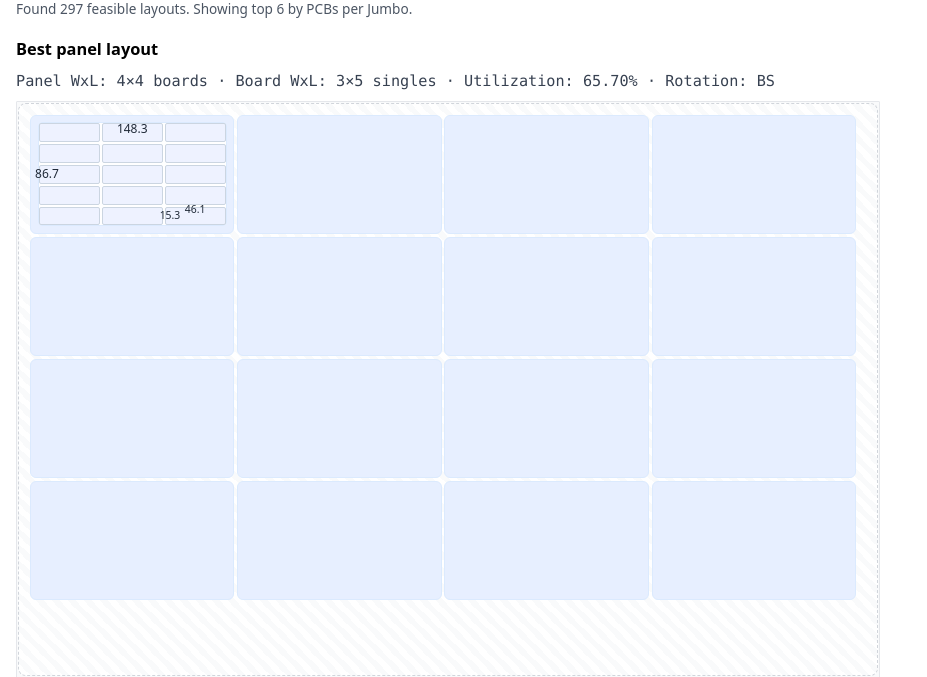
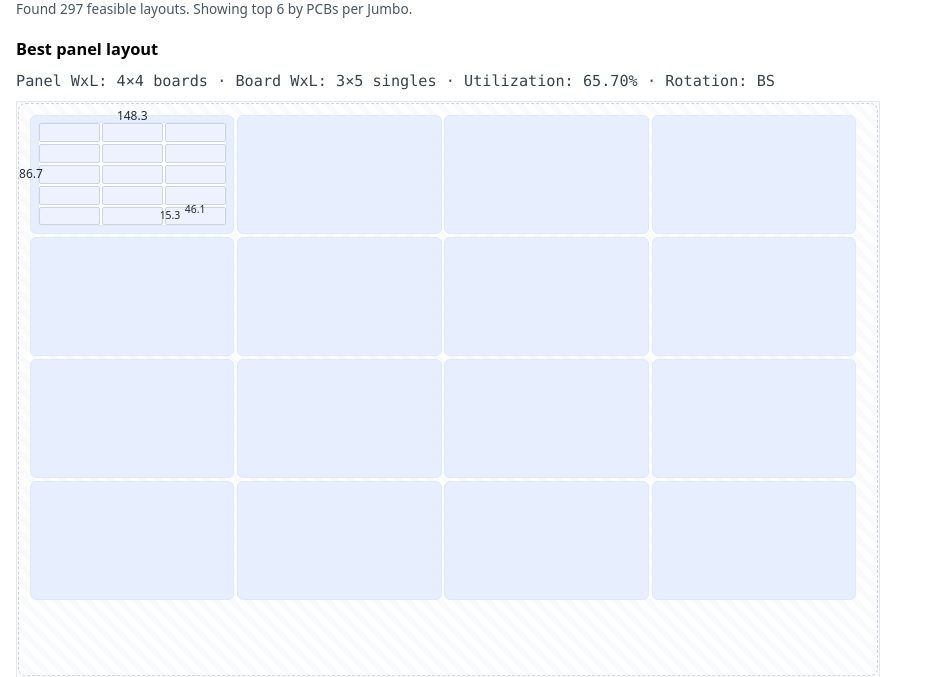
Before and after one commit to s006112/kn, a Flask app: page / in a window 1280 px wide. Shown: the part 820-1497 px from the top of the page, without its empty margins (0-927 px from the left). Run offline with Flask 3, Linux system fonts and the light colour scheme.

Commit message:
edge sit on border

```diff
--- a/quote/static/quote.css
+++ b/quote/static/quote.css
@@ -167,7 +167,7 @@ form section .grid {
   border-radius: 8px;
   background: linear-gradient(45deg, #f9fafb 25%, #ffffff 25%, #ffffff 50%, #f9fafb 50%, #f9fafb 75%, #ffffff 75%, #ffffff 100%);
   background-size: 16px 16px;
-  overflow: hidden;
+  overflow: visible;
 }
 
 .panel-visual-board {
@@ -183,7 +183,7 @@ form section .grid {
   font-size: 0.85rem;
   min-width: 24px;
   min-height: 24px;
-  overflow: hidden;
+  overflow: visible;
 }
 
 .panel-visual-singles-grid {
--- a/quote/templates/partials/panel_layout.html
+++ b/quote/templates/partials/panel_layout.html
@@ -64,8 +64,8 @@
                     {% endfor %}
                   {% endfor %}
                 </div>
-                <div style="position: absolute; top: 4px; left: 50%; transform: translateX(-50%); font-size: 0.75rem; color: #1f2937; pointer-events: none;">{{ "%.1f"|format(best_row.board_l) }}</div>
-                <div style="position: absolute; top: 50%; left: 4px; transform: translateY(-50%); font-size: 0.75rem; color: #1f2937; pointer-events: none;">{{ "%.1f"|format(best_row.board_w) }}</div>
+                <div style="position: absolute; top: 0; left: 50%; transform: translate(-50%, -50%); font-size: 0.75rem; color: #1f2937; pointer-events: none;">{{ "%.1f"|format(best_row.board_l) }}</div>
+                <div style="position: absolute; top: 50%; left: 0; transform: translate(-50%, -50%); font-size: 0.75rem; color: #1f2937; pointer-events: none;">{{ "%.1f"|format(best_row.board_w) }}</div>
               {% endif %}
             </div>
           {% endfor %}
@@ -93,8 +93,8 @@
                         {% endfor %}
                       {% endfor %}
                     </div>
-                    <div style="position: absolute; top: 4px; left: 50%; transform: translateX(-50%); font-size: 0.75rem; color: #1f2937; pointer-events: none;">{{ "%.1f"|format(best_row.board_l) }}</div>
-                    <div style="position: absolute; top: 50%; left: 4px; transform: translateY(-50%); font-size: 0.75rem; color: #1f2937; pointer-events: none;">{{ "%.1f"|format(best_row.board_w) }}</div>
+                    <div style="position: absolute; top: 0; left: 50%; transform: translate(-50%, -50%); font-size: 0.75rem; color: #1f2937; pointer-events: none;">{{ "%.1f"|format(best_row.board_l) }}</div>
+                    <div style="position: absolute; top: 50%; left: 0; transform: translate(-50%, -50%); font-size: 0.75rem; color: #1f2937; pointer-events: none;">{{ "%.1f"|format(best_row.board_w) }}</div>
                   {% endif %}
                 </div>
               {% endfor %}
```
